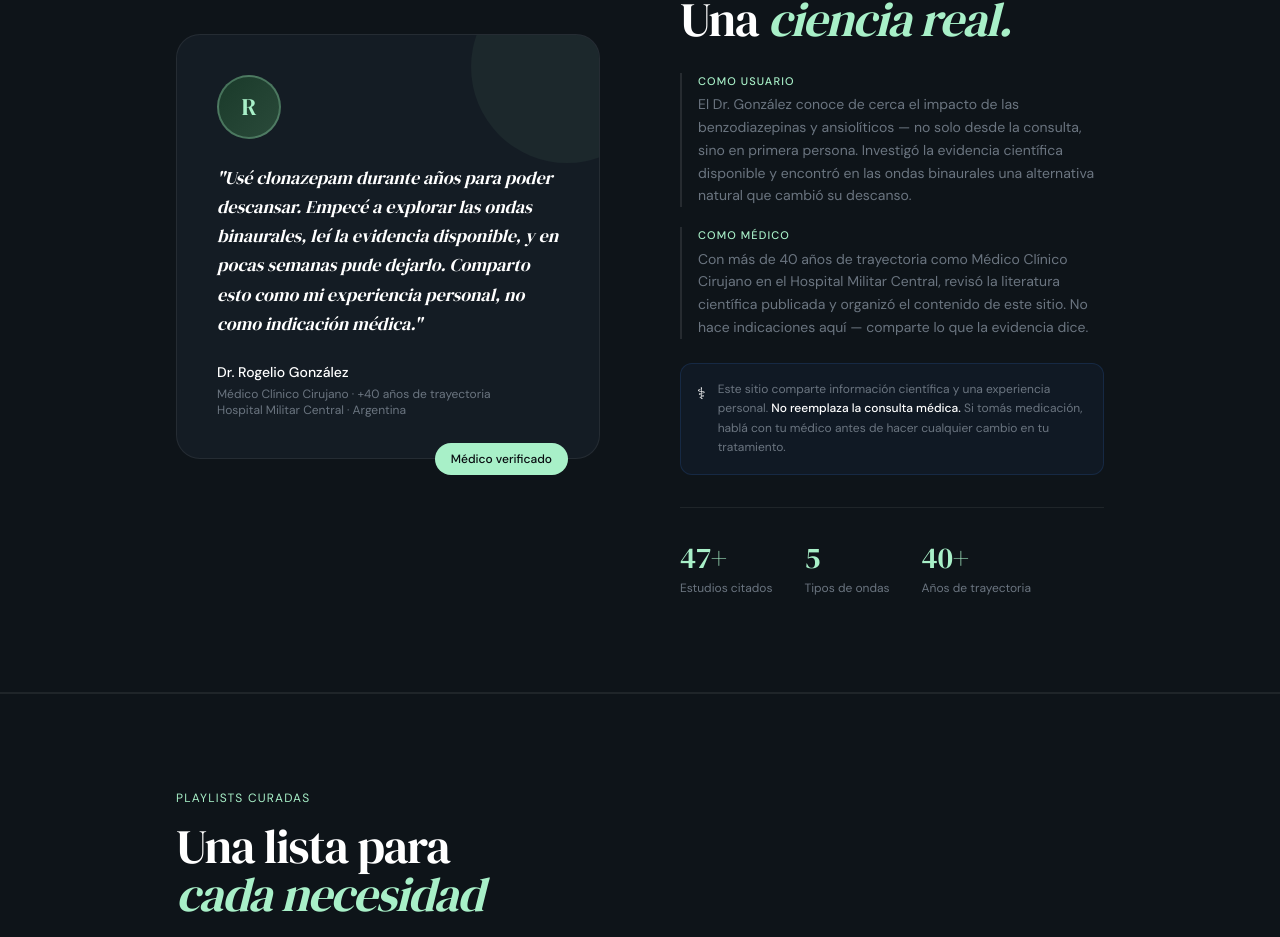
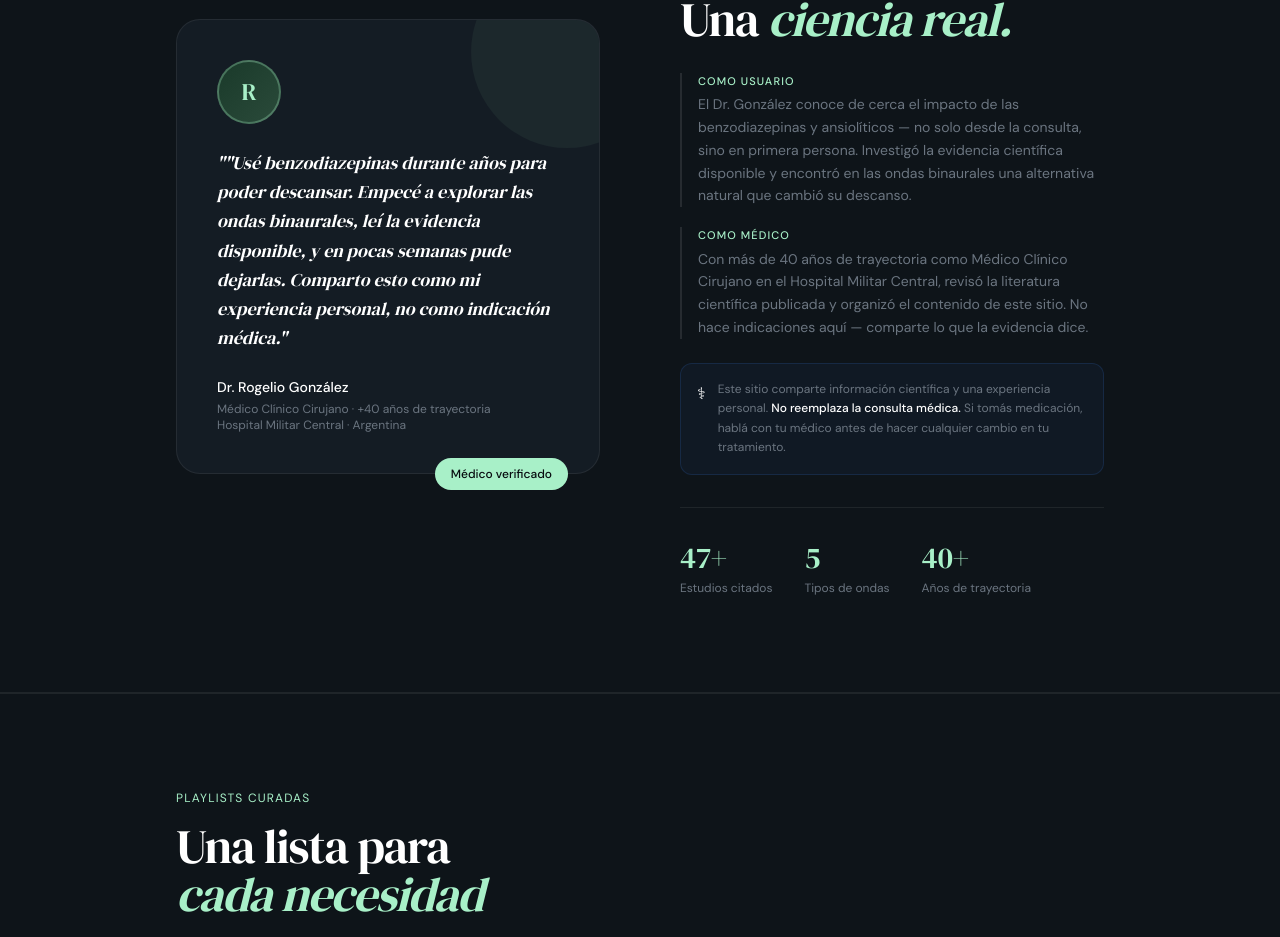
Before and after one commit to Solang3/neurowave, a Next.js app: page / in a window 1280 px wide. Shown: the part 1759-2696 px from the top of the page. Built offline with nearby package versions, Linux system fonts and the light colour scheme.

Commit message:
Update DoctorSection.tsx

```diff
--- a/src/components/layout/DoctorSection.tsx
+++ b/src/components/layout/DoctorSection.tsx
@@ -13,10 +13,7 @@ export default function DoctorSection() {
             </div>
 
             <blockquote className="font-serif text-lg leading-relaxed italic mb-6">
-              "Usé clonazepam durante años para poder descansar. Empecé a
-              explorar las ondas binaurales, leí la evidencia disponible, y en
-              pocas semanas pude dejarlo. Comparto esto como mi experiencia
-              personal, no como indicación médica."
+              ""Usé benzodiazepinas durante años para poder descansar. Empecé a explorar las ondas binaurales, leí la evidencia disponible, y en pocas semanas pude dejarlas. Comparto esto como mi experiencia personal, no como indicación médica."
             </blockquote>
 
             <p className="font-medium text-sm">Dr. Rogelio González</p>
```
